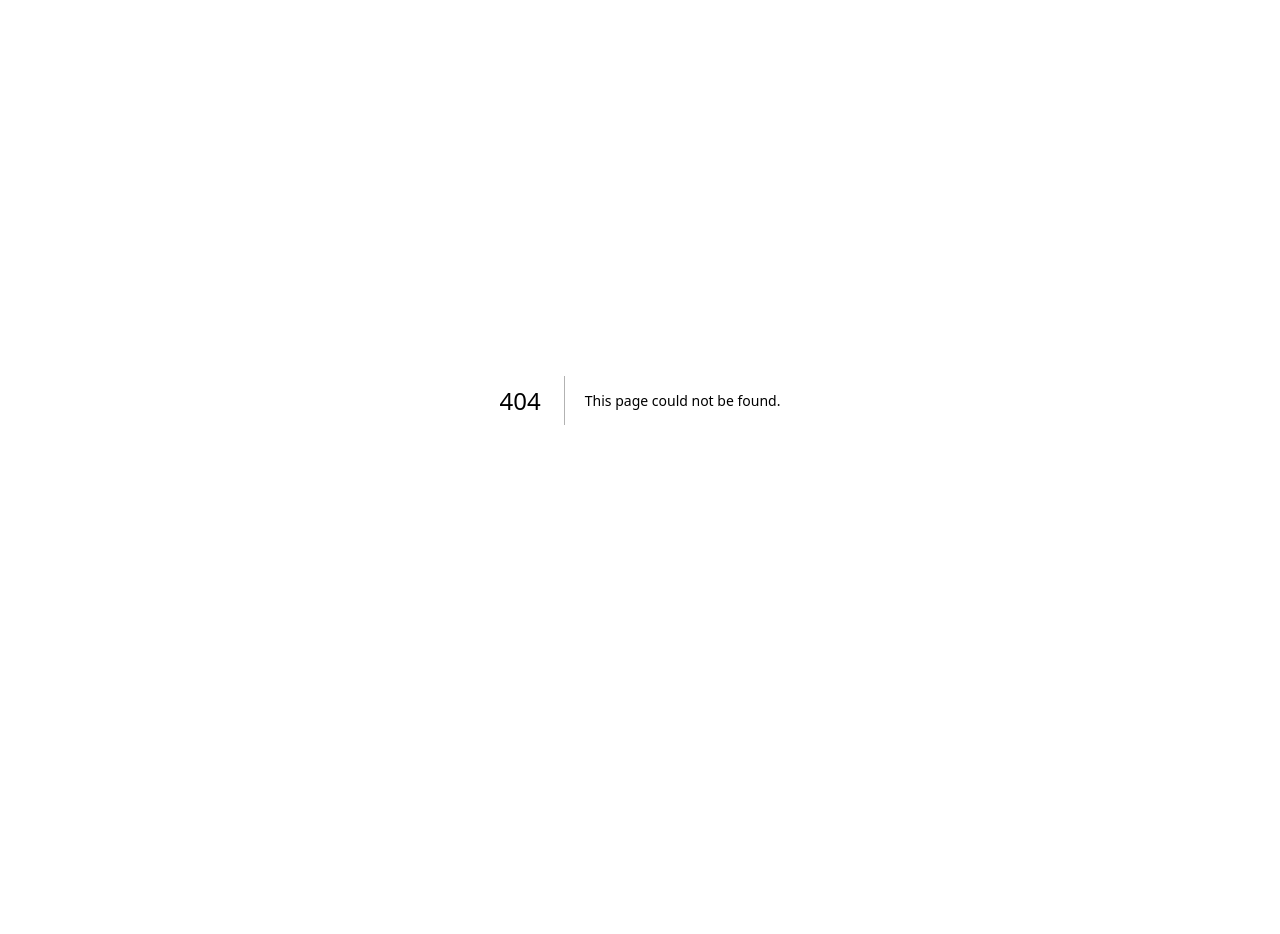
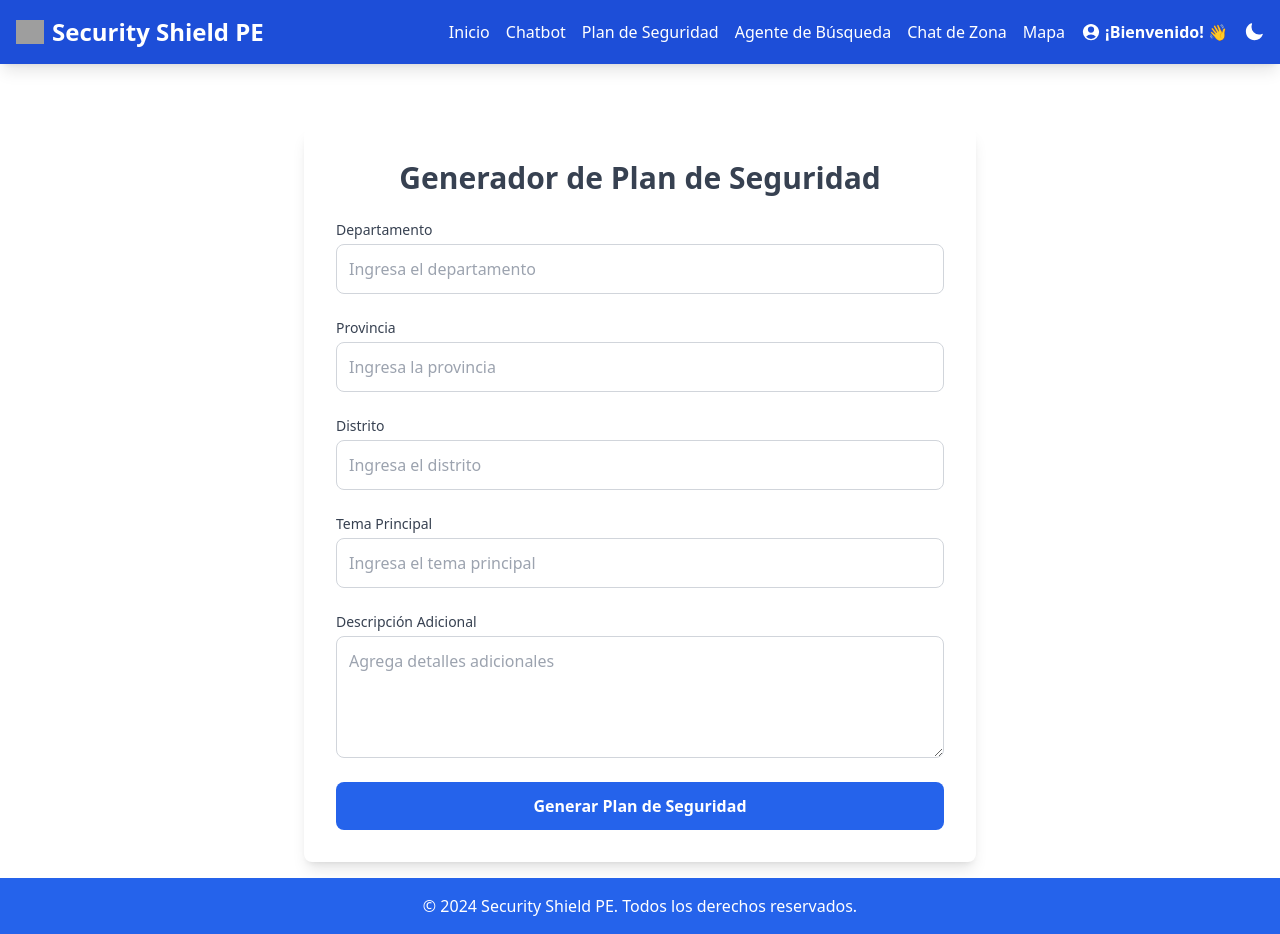
Before and after one commit to AaronSosaRamos/security-shield-pe-frontend, a Next.js app: page /security-plan in a window 1280 px wide. Before the commit this address had no page. Before the commit the page ends 800 px from the top, so only its background shows below. Built offline with nearby package versions, Linux system fonts and the light colour scheme; sample sign-in values are in the browser's storage; grey boxes are pictures that could not be loaded.

Commit message:
feature/security-plan

```diff
--- /dev/null
+++ b/app/chatbot-security/page.tsx
@@ -0,0 +1,17 @@
+"use client";
+
+import useAuthRedirect from "@/components/auth/useAuthRedirect";
+import Chatbot from "@/components/Chatbot";
+import Spinner from "@/components/Spinner";
+
+export default function ChatbotScreen() {
+  const isLoading = useAuthRedirect();
+
+  if (isLoading) {
+    return <Spinner />;
+  }
+
+  return (
+    <Chatbot />
+  );
+}
--- a/app/chatbot/page.tsx
+++ /dev/null
@@ -1,9 +0,0 @@
-"use client";
-
-import Chatbot from "@/components/Chatbot";
-
-export default function ChatbotScreen() {
-  return (
-    <Chatbot />
-  );
-}
--- /dev/null
+++ b/app/security-plan/page.tsx
@@ -0,0 +1,17 @@
+"use client";
+
+import useAuthRedirect from "@/components/auth/useAuthRedirect";
+import SecurityPlanGenerator from "@/components/SecurityPlan";
+import Spinner from "@/components/Spinner";
+
+export default function SecurityPlanScreen() {
+  const isLoading = useAuthRedirect();
+
+  if (isLoading) {
+    return <Spinner />;
+  }
+
+  return (
+    <SecurityPlanGenerator />
+  );
+}
--- a/components/MainScreen.tsx
+++ b/components/MainScreen.tsx
@@ -2,6 +2,7 @@ import Layout from '../components/Layout';
 import { motion } from 'framer-motion';
 import { MapIcon, DocumentTextIcon } from '@heroicons/react/24/solid';
 import { ChatBubbleLeftRightIcon, ExclamationCircleIcon, GlobeAltIcon } from '@heroicons/react/24/outline';
+import Link from 'next/link';
 
 const Home = () => {
     return (
@@ -25,30 +26,35 @@ const Home = () => {
                     icon={<ChatBubbleLeftRightIcon className="w-10 h-10 text-green-500" />}
                     description="Consulta sobre temas de seguridad en tu comunidad con un asesor virtual alimentado por Inteligencia Artificial."
                     buttonText="Usar"
+                    link="/chatbot-security"
                 />
                 <ServiceCard
                     title="Plan de Seguridad"
                     icon={<DocumentTextIcon className="w-10 h-10 text-yellow-500" />}
                     description="Elabora planes de acción personalizados y estrategias de seguridad ciudadana."
                     buttonText="Usar"
+                    link="/security-plan"
                 />
                 <ServiceCard
                     title="Agente de Búsqueda"
                     icon={<GlobeAltIcon className="w-10 h-10 text-red-500" />}
                     description="Accede a información actualizada sobre incidentes y datos de seguridad en tu zona de interés."
                     buttonText="Usar"
+                    link="/info-agent"
                 />
                 <ServiceCard
                     title="Chat según Zona"
                     icon={<ExclamationCircleIcon className="w-10 h-10 text-purple-500" />}
                     description="Conéctate con usuarios cercanos y emite alertas en tiempo real para mejorar la seguridad."
                     buttonText="Usar"
+                    link="/zone-chat"
                 />
                 <ServiceCard
                     title="Mapa de Geolocalización"
                     icon={<MapIcon className="w-10 h-10 text-indigo-500" />}
                     description="Visualiza un mapa interactivo con incidentes y puntos de interés de seguridad en tu área."
                     buttonText="Usar"
+                    link="/geo-map"
                 />
             </section>
         </Layout>
@@ -60,9 +66,10 @@ type ServiceCardProps = {
     description: string;
     buttonText: string;
     icon: JSX.Element;
+    link: string;
 };
 
-const ServiceCard = ({ title, description, buttonText, icon }: ServiceCardProps) => (
+const ServiceCard = ({ title, description, buttonText, icon, link }: ServiceCardProps) => (
     <motion.div
         className="p-6 bg-gray-100 dark:bg-gray-700 rounded-lg shadow-md transform transition-all hover:scale-105 flex flex-col justify-between"
         whileHover={{ scale: 1.05 }}
@@ -72,9 +79,13 @@ const ServiceCard = ({ title, description, buttonText, icon }: ServiceCardProps)
             <h3 className="text-2xl font-semibold text-gray-700 dark:text-gray-300">{title}</h3>
         </div>
         <p className="text-gray-600 dark:text-gray-400 mb-4">{description}</p>
-        <button className="mt-auto px-4 py-2 bg-blue-600 text-white font-semibold rounded hover:bg-blue-700 transition">
-            {buttonText}
-        </button>
+        <div className="flex justify-center mt-auto">
+            <Link href={link} passHref>
+                <button className="px-6 py-2 bg-blue-600 text-white font-semibold rounded hover:bg-blue-700 transition">
+                    {buttonText}
+                </button>
+            </Link>
+        </div>
     </motion.div>
 );
 
--- /dev/null
+++ b/components/SecurityPlan.tsx
@@ -0,0 +1,126 @@
+import { useForm } from 'react-hook-form';
+import { useState, useEffect } from 'react';
+import {jwtDecode} from 'jwt-decode';
+import Layout from '../components/Layout';
+
+type PlanFormInputs = {
+  department: string;
+  province: string;
+  district: string;
+  mainTopic: string;
+  additionalDescription: string;
+};
+
+const SecurityPlanGenerator = () => {
+  const { register, handleSubmit, setValue, formState: { errors } } = useForm<PlanFormInputs>();
+  const [isLoading, setIsLoading] = useState(true);
+
+  useEffect(() => {
+    if (typeof window !== 'undefined') {
+      const savedToken = localStorage.getItem('token');
+      if (savedToken) {
+        const decodedToken: any = jwtDecode(savedToken);
+
+        setValue('department', decodedToken.department || '');
+        setValue('province', decodedToken.province || '');
+        setValue('district', decodedToken.district || '');
+        setIsLoading(false);
+      } else {
+        setIsLoading(false);
+      }
+    }
+  }, [setValue]);
+
+  const onSubmit = (data: PlanFormInputs) => {
+    console.log("Datos del Plan de Seguridad:", data);
+  };
+
+  if (isLoading) {
+    return (
+      <div className="flex items-center justify-center min-h-screen">
+        <div className="animate-spin rounded-full h-16 w-16 border-t-4 border-blue-600"></div>
+      </div>
+    );
+  }
+
+  return (
+    <Layout>
+      <div className="max-w-2xl mx-auto bg-white dark:bg-gray-800 p-8 rounded-lg shadow-lg mt-12">
+        <h2 className="text-3xl font-bold text-center text-gray-700 dark:text-gray-200 mb-6">
+          Generador de Plan de Seguridad
+        </h2>
+
+        <form onSubmit={handleSubmit(onSubmit)} className="space-y-6">
+          <div>
+            <label htmlFor="department" className="block text-sm font-medium text-gray-700 dark:text-gray-300">Departamento</label>
+            <input
+              type="text"
+              id="department"
+              {...register("department", { required: "El campo Departamento es obligatorio" })}
+              className="mt-1 p-3 block w-full rounded-lg border border-gray-300 dark:border-gray-600 bg-white dark:bg-gray-700 text-gray-800 dark:text-white focus:outline-none focus:ring-2 focus:ring-blue-500"
+              placeholder="Ingresa el departamento"
+            />
+            {errors.department && <p className="mt-2 text-sm text-red-500">{errors.department.message}</p>}
+          </div>
+
+          <div>
+            <label htmlFor="province" className="block text-sm font-medium text-gray-700 dark:text-gray-300">Provincia</label>
+            <input
+              type="text"
+              id="province"
+              {...register("province", { required: "El campo Provincia es obligatorio" })}
+              className="mt-1 p-3 block w-full rounded-lg border border-gray-300 dark:border-gray-600 bg-white dark:bg-gray-700 text-gray-800 dark:text-white focus:outline-none focus:ring-2 focus:ring-blue-500"
+              placeholder="Ingresa la provincia"
+            />
+            {errors.province && <p className="mt-2 text-sm text-red-500">{errors.province.message}</p>}
+          </div>
+
+          <div>
+            <label htmlFor="district" className="block text-sm font-medium text-gray-700 dark:text-gray-300">Distrito</label>
+            <input
+              type="text"
+              id="district"
+              {...register("district", { required: "El campo Distrito es obligatorio" })}
+              className="mt-1 p-3 block w-full rounded-lg border border-gray-300 dark:border-gray-600 bg-white dark:bg-gray-700 text-gray-800 dark:text-white focus:outline-none focus:ring-2 focus:ring-blue-500"
+              placeholder="Ingresa el distrito"
+            />
+            {errors.district && <p className="mt-2 text-sm text-red-500">{errors.district.message}</p>}
+          </div>
+
+          <div>
+            <label htmlFor="mainTopic" className="block text-sm font-medium text-gray-700 dark:text-gray-300">Tema Principal</label>
+            <input
+              type="text"
+              id="mainTopic"
+              {...register("mainTopic", { required: "El campo Tema Principal es obligatorio" })}
+              className="mt-1 p-3 block w-full rounded-lg border border-gray-300 dark:border-gray-600 bg-white dark:bg-gray-700 text-gray-800 dark:text-white focus:outline-none focus:ring-2 focus:ring-blue-500"
+              placeholder="Ingresa el tema principal"
+            />
+            {errors.mainTopic && <p className="mt-2 text-sm text-red-500">{errors.mainTopic.message}</p>}
+          </div>
+
+          <div>
+            <label htmlFor="additionalDescription" className="block text-sm font-medium text-gray-700 dark:text-gray-300">Descripción Adicional</label>
+            <textarea
+              id="additionalDescription"
+              {...register("additionalDescription", { required: "La Descripción Adicional es obligatoria" })}
+              className="mt-1 p-3 block w-full rounded-lg border border-gray-300 dark:border-gray-600 bg-white dark:bg-gray-700 text-gray-800 dark:text-white focus:outline-none focus:ring-2 focus:ring-blue-500"
+              placeholder="Agrega detalles adicionales"
+              rows={4}
+            ></textarea>
+            {errors.additionalDescription && <p className="mt-2 text-sm text-red-500">{errors.additionalDescription.message}</p>}
+          </div>
+
+          <button
+            type="submit"
+            className="w-full py-3 rounded-lg text-white font-semibold bg-blue-600 hover:bg-blue-700 transition duration-200"
+          >
+            Generar Plan de Seguridad
+          </button>
+        </form>
+      </div>
+    </Layout>
+  );
+};
+
+export default SecurityPlanGenerator;
--- /dev/null
+++ b/components/Spinner.tsx
@@ -0,0 +1,9 @@
+const Spinner = () => {
+    return (
+      <div className="flex items-center justify-center min-h-screen">
+        <div className="animate-spin rounded-full h-16 w-16 border-t-4 border-blue-600"></div>
+      </div>
+    );
+  };
+
+  export default Spinner;
--- /dev/null
+++ b/components/auth/useAuthRedirect.tsx
@@ -0,0 +1,23 @@
+import { useEffect, useState } from 'react';
+import { useRouter } from 'next/navigation';
+
+const useAuthRedirect = () => {
+  const router = useRouter();
+  const [isLoading, setIsLoading] = useState(true);
+
+  useEffect(() => {
+    if (typeof window !== 'undefined') {
+      const savedToken = localStorage.getItem('token');
+
+      if (!savedToken) {
+        router.replace('/login');
+      } else {
+        setIsLoading(false);
+      }
+    }
+  }, [router]);
+
+  return isLoading;
+};
+
+export default useAuthRedirect;
```
